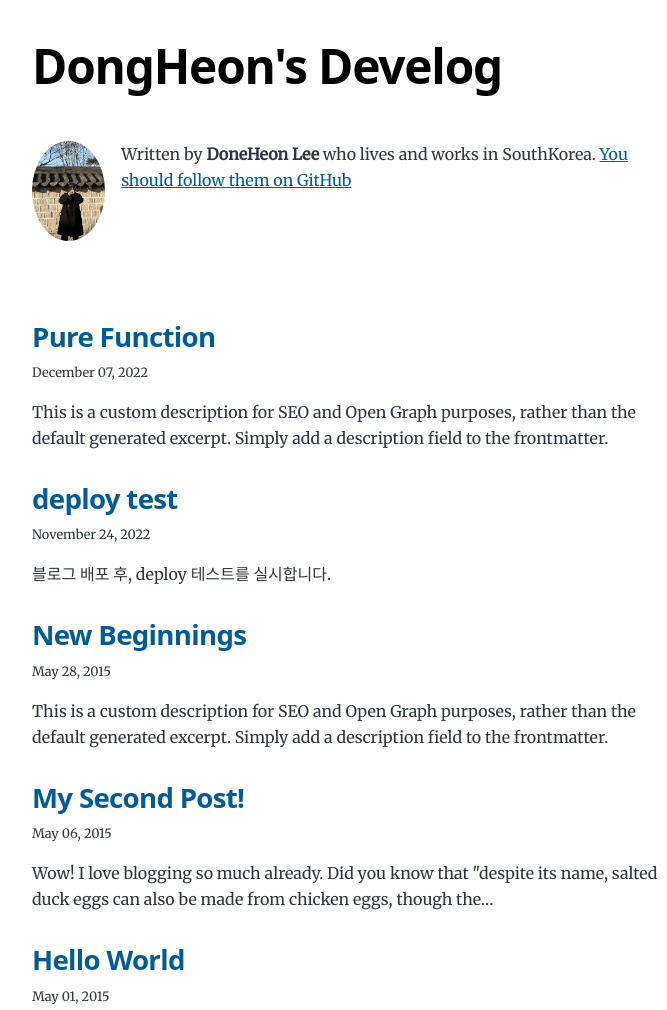
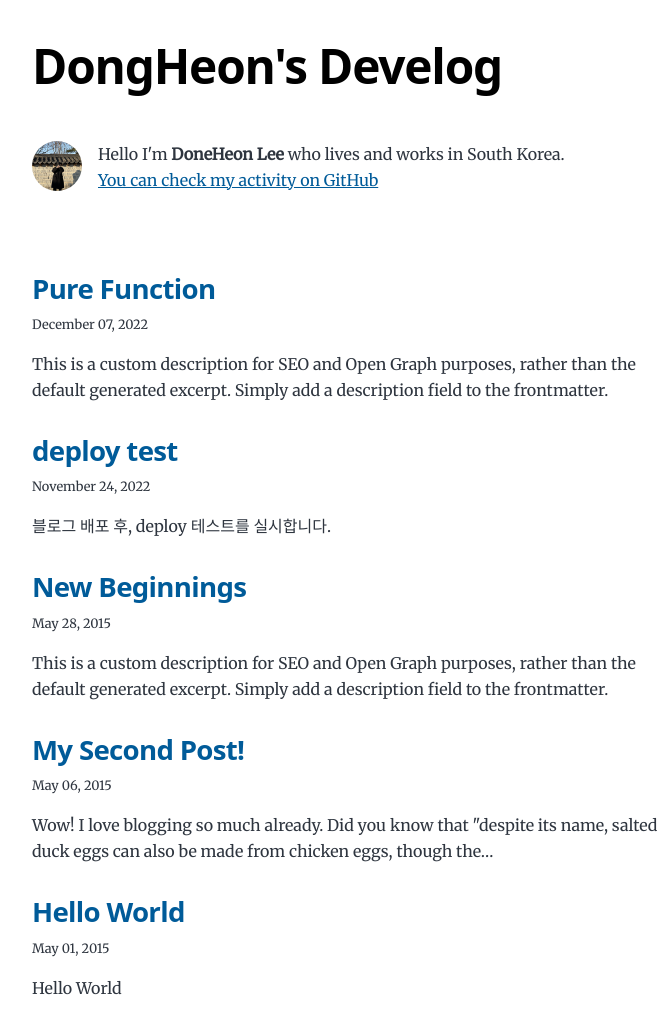
Before and after one commit to Sirius506775/gatsbyBlog, a Gatsby site: page / in a window 1280 px wide. Shown: the top 1010 px of the page, without its empty margins (292-959 px from the left). Built offline with nearby package versions, Linux system fonts and the light colour scheme; Gatsby itself is replaced by a stand-in of ours.

Commit message:
Docs : Update Bio Comment and Change Fivicon

```diff
--- a/gatsby-config.js
+++ b/gatsby-config.js
@@ -12,7 +12,7 @@ module.exports = {
     title: `DongHeon's Develog`,
     author: {
       name: `DoneHeon Lee`,
-      summary: `who lives and works in SouthKorea.`,
+        summary: `who lives and works in South Korea.`,
     },
     description: `A starter blog demonstrating what Gatsby can do.`,
     siteUrl: `https://sirius506775.github.io/`,
@@ -118,7 +118,7 @@ module.exports = {
         // https://css-tricks.com/meta-theme-color-and-trickery/
         // theme_color: `#663399`,
         display: `minimal-ui`,
-        icon: `src/images/gatsby-icon.png`, // This path is relative to the root of the site.
+        icon: `src/images/favicon-32x32.png`, // This path is relative to the root of the site.
       },
     },
   ],
--- a/src/components/bio.js
+++ b/src/components/bio.js
@@ -37,17 +37,18 @@ const Bio = () => {
         layout="fixed"
         formats={["auto", "webp", "avif"]}
         src="../images/profile_img2.webp"
-        width={100}
-        height={100}
+        width={50}
+        height={50}
         quality={95}
         alt="Profile picture"
       />
       {author?.name && (
         <p>
-          Written by <strong>{author.name}</strong> {author?.summary || null}
+          Hello I'm <strong>{author.name}</strong> {author?.summary || null}
           {` `}
-          <a href={`https://github.com/${social?.twitter || ``}`}>
-            You should follow them on GitHub
+          <br/>
+          <a href={`https://github.com/${social?.github || ``}`}>
+            You can check my activity on GitHub
           </a>
         </p>
       )}
```
Also changed, not shown: src/images/favicon-32x32.png (added).
